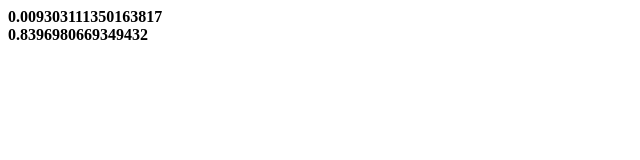
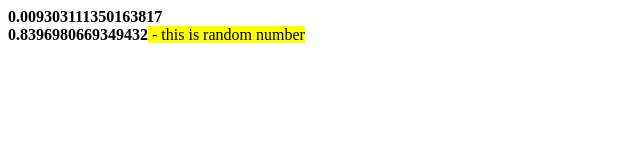
Before and after one commit to GuldanaBaktybekova/11.03.2022, a plain HTML site: page index.html in a window 1280 px wide. Shown: the whole page, without its empty margins (0-640 px from the left). Drawn offline with nearby package versions, Linux system fonts and the light colour scheme.

Commit message:
Added children

```diff
--- a/index.html
+++ b/index.html
@@ -32,9 +32,14 @@
       const reactDiv = React.createElement("div", {
         className: "hello-world",
         children: React.createElement("span", {
-          children: React.createElement("strong", {
+          children: [
+          React.createElement("strong", {
             children: Math.random(),
           }),
+          React.createElement('mark', {
+            children: " - this is random number",
+          })
+          ]
         }),
       });
       ReactDOM.render(reactDiv, document.querySelector("#rootReact"));
```
